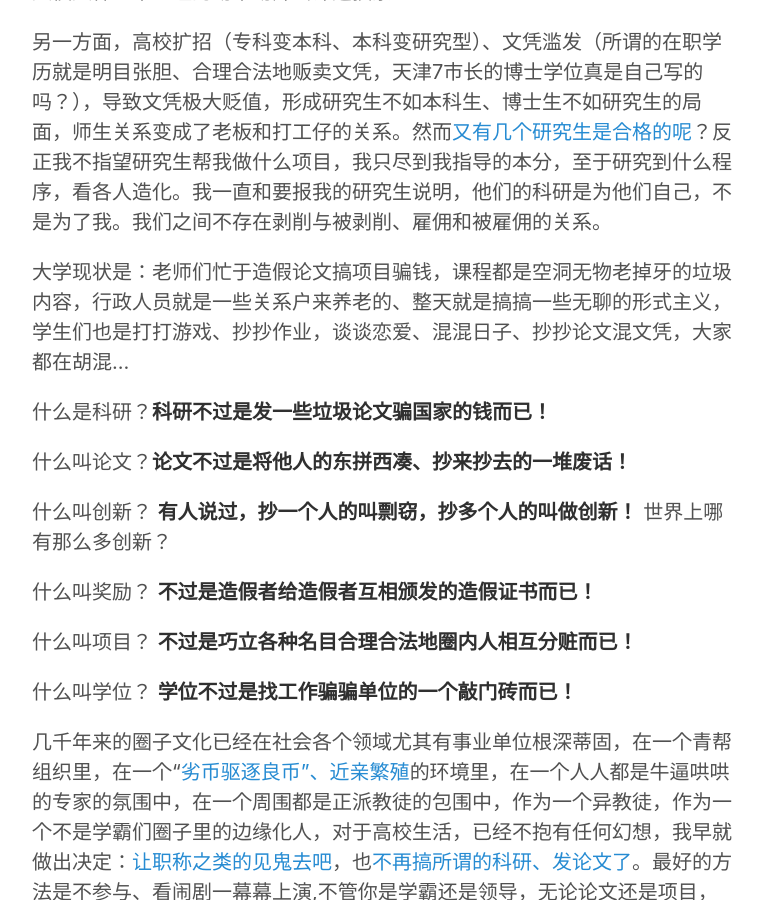
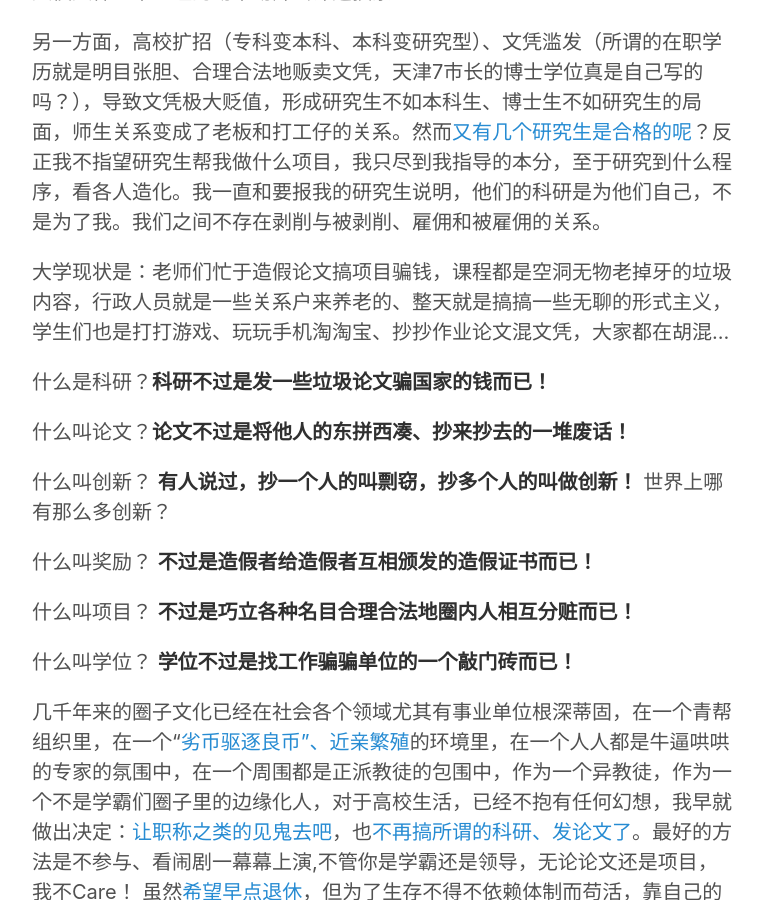
Before and after one commit to hwdong/hwdong-old.github.io, a Jekyll site: the page built from _posts/2014-01-10-不再参与任何科研项目，等待退休.md, in a window 1280 px wide and 900 px high, scrolled down 1104 px. Shown: the whole window, without its empty margins (258-1021 px from the left). Built offline with Jekyll 4.4.1, drawn with Linux system fonts in a browser that asks for light colours; comment, search, counter and statistics services are not loaded.

Commit message:
Update 2014-01-10-不再参与任何科研项目，等待退休.md

```diff
--- a/_posts/2014-01-10-不再参与任何科研项目，等待退休.md
+++ b/_posts/2014-01-10-不再参与任何科研项目，等待退休.md
@@ -14,7 +14,7 @@ comments: true
 
 另一方面，高校扩招（专科变本科、本科变研究型）、文凭滥发（所谓的在职学历就是明目张胆、合理合法地贩卖文凭，天津7市长的博士学位真是自己写的吗？），导致文凭极大贬值，形成研究生不如本科生、博士生不如研究生的局面，师生关系变成了老板和打工仔的关系。然而[又有几个研究生是合格的呢](http://hongweidong.tumblr.com/post/114275359696/%E8%AF%BB%E7%A0%94%E7%9C%9F%E7%9A%84%E5%80%BC%E5%BE%97%E5%90%97)？反正我不指望研究生帮我做什么项目，我只尽到我指导的本分，至于研究到什么程序，看各人造化。我一直和要报我的研究生说明，他们的科研是为他们自己，不是为了我。我们之间不存在剥削与被剥削、雇佣和被雇佣的关系。
 
-大学现状是：老师们忙于造假论文搞项目骗钱，课程都是空洞无物老掉牙的垃圾内容，行政人员就是一些关系户来养老的、整天就是搞搞一些无聊的形式主义，学生们也是打打游戏、抄抄作业，谈谈恋爱、混混日子、抄抄论文混文凭，大家都在胡混...
+大学现状是：老师们忙于造假论文搞项目骗钱，课程都是空洞无物老掉牙的垃圾内容，行政人员就是一些关系户来养老的、整天就是搞搞一些无聊的形式主义，学生们也是打打游戏、玩玩手机淘淘宝、抄抄作业论文混文凭，大家都在胡混...
 
 什么是科研？**科研不过是发一些垃圾论文骗国家的钱而已！**
 
```
